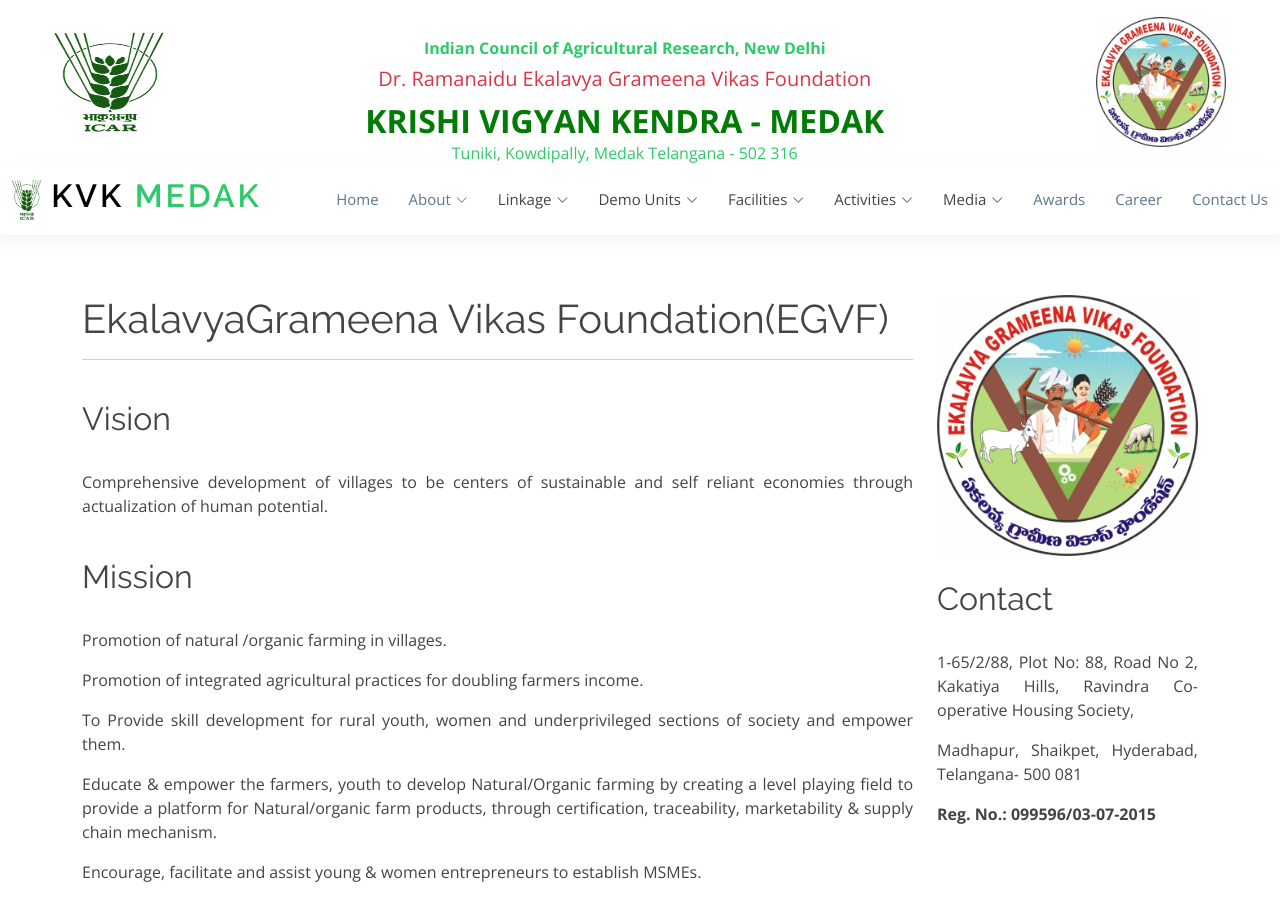
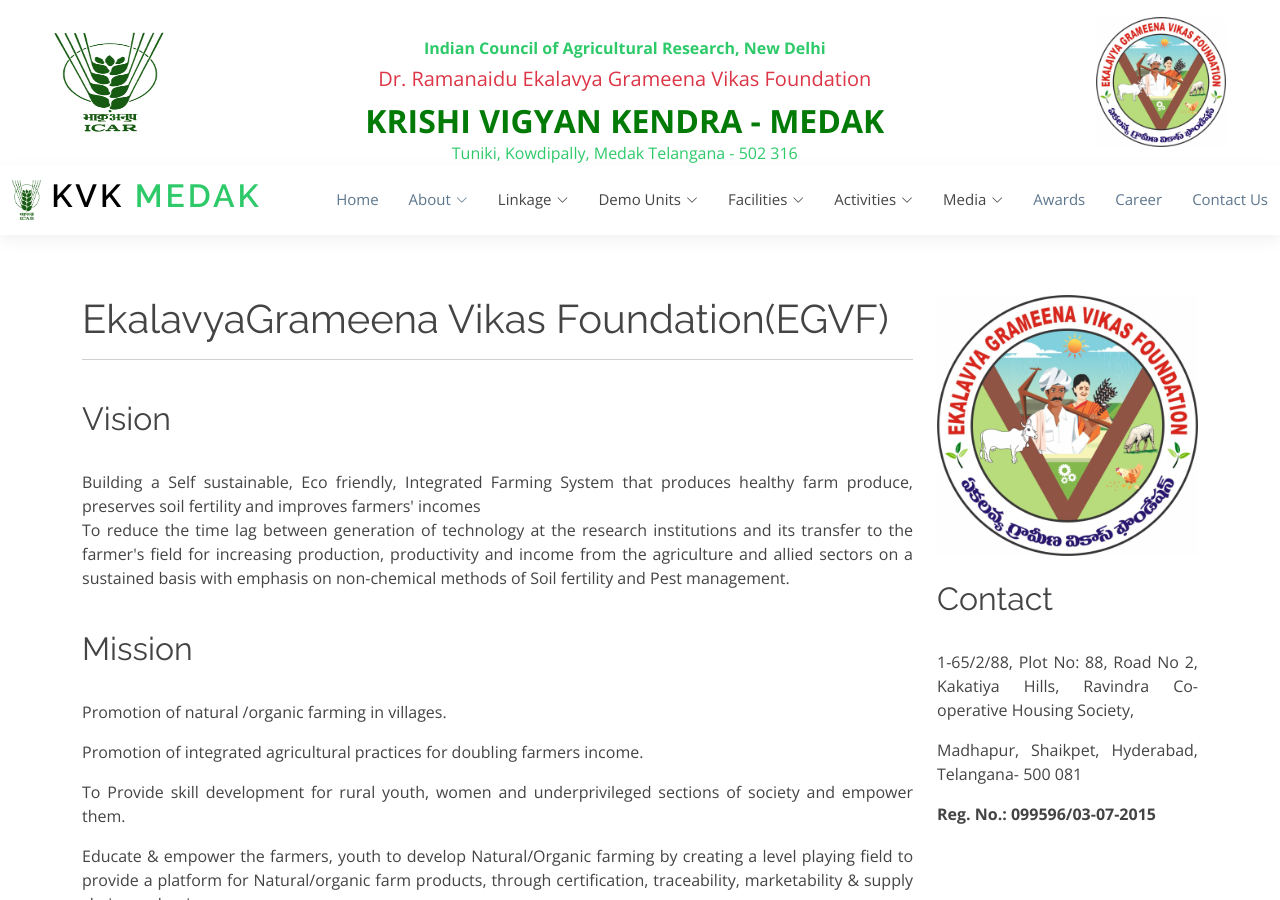
Before and after one commit to kvkmedak/kvkmedak.github.io, a Jekyll site: the page built from pages/about-egvf.html, in a window 1280 px wide and 900 px high. Built offline with Jekyll 4.4.1, drawn with Linux system fonts in a browser that asks for light colours; nearby versions of some CDN libraries; library files that are not in the unit come from our copies.

Commit message:
Update about-egvf.html

```diff
--- a/pages/about-egvf.html
+++ b/pages/about-egvf.html
@@ -22,12 +22,27 @@
                         <br>
                     </div>
                     <div class="col-lg-12 aos-init aos-animate" data-aos="fade-up">
+
+                          <p>
+                            Building a Self sustainable, Eco friendly, Integrated Farming System that produces healthy farm produce,
+                              preserves soil fertility and improves  farmers' incomes <br>
+
+                              To reduce the time lag between generation of technology at the research institutions and its transfer to the farmer's
+                              field for increasing production, productivity and income from the agriculture and allied sectors
+                              on a sustained basis with emphasis on non-chemical methods of Soil fertility and Pest management.
+                        </p>
+
+
+                        <!--
+
                         <p>
                             Comprehensive development of villages to be centers of sustainable and self reliant
                             economies
                             through actualization of
                             human potential.
                         </p>
+
+                        -->
                     </div>
                 </div>
             </div>
@@ -39,6 +54,7 @@
                         <br>
                     </div>
                     <div class="col-lg-12 aos-init aos-animate" data-aos="fade-up">
+
                         <p> Promotion of natural /organic farming in villages.
                         </p>
                         <p> Promotion of integrated agricultural practices for doubling farmers income.
```
